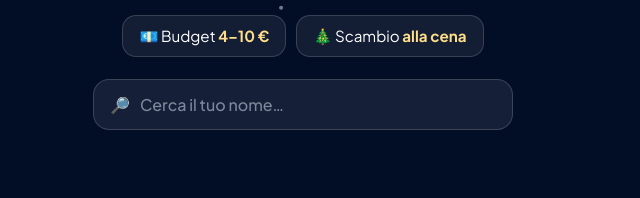
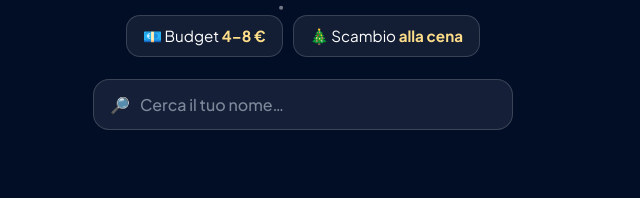
Before and after one commit to collettialessio97-claude/secret-santa, a website: page public/index.html in a window 1280 px wide. Shown: the part 790-988 px from the top of the page, 337-977 px from the left. Drawn offline with Linux system fonts and the light colour scheme; no server answers.

Commit message:
Update budget placeholder to 4–8 €
Co-Authored-By: Claude Opus 5.5 <noreply@anthropic.com>
Claude-Session: https://claude.ai/code/session_01AN9bMudmhzxmLRyraA81KZ

```diff
--- a/public/index.html
+++ b/public/index.html
@@ -97,7 +97,7 @@
         <h2>Chi sarà il tuo <em>destinatario</em>?</h2>
         <p class="muted santa-lead">Alla cena ci scambiamo i regali! Tocca il <u>tuo</u> nome, scarta il pacco e scopri a chi farai il regalo. Shhh… acqua in bocca 🤫</p>
         <div class="chips">
-          <span class="chip"><span>💶</span> Budget <strong id="budget">4–10 €</strong></span>
+          <span class="chip"><span>💶</span> Budget <strong id="budget">4–8 €</strong></span>
           <span class="chip"><span>🎄</span> Scambio <strong>alla cena</strong></span>
         </div>
         <label class="search">
```
